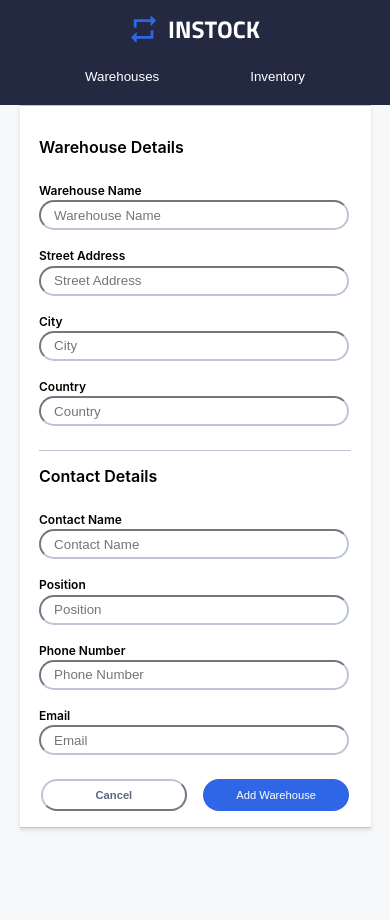
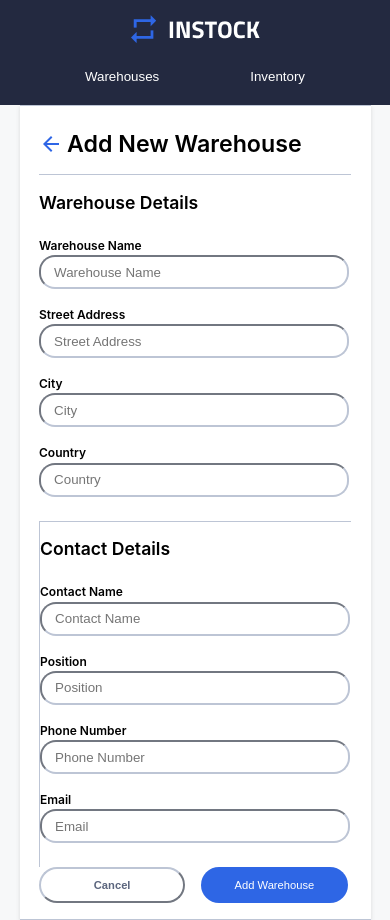
Before and after one commit to AlirezaEntessari/instock, a React (Create React App) app: page /warehouses/add in a window 390 px wide. Before the commit the page ends 844 px from the top, so only its background shows below. Built offline with nearby package versions, Linux system fonts and the light colour scheme.

Commit message:
tablet 100% completed

```diff
--- a/src/components/AddWarehouse/AddWarehouse.js
+++ b/src/components/AddWarehouse/AddWarehouse.js
@@ -1,10 +1,15 @@
 import './AddWarehouse.scss'
+import backarrow from './../../styles/assets/Icons/arrow_back-24px.svg';
 
 function AddWarehouse() {
 
 return (
     <section>
         <div className="containeradd">
+            <div className="containeradd__header">
+                <img src={backarrow} className="containeradd__header--img" alt="back" />
+                <h1>Add New Warehouse</h1>
+            </div>
             <div className="warehouseaddContainer">
                 <div className="warehouseaddContainer__left">
                     <p>Warehouse Details</p>
@@ -44,11 +49,11 @@ return (
                         <input type="text" className="warehouseaddContainer__box" placeholder='   Email'/>
                     </div>
                 </div>
-                <div className='warehouseaddContainer__buttons'>
+            </div>
+            <div className='warehouseaddContainer__buttons'>
                 <button type="submit" value="submit" className="warehouseaddContainer__buttons--white">Cancel</button>
                 <button type="submit" value="submit" className="warehouseaddContainer__buttons--blue">Add Warehouse</button>
                 </div>
-            </div>
         </div>
     </section>
     )
--- a/src/components/AddWarehouse/AddWarehouse.scss
+++ b/src/components/AddWarehouse/AddWarehouse.scss
@@ -9,31 +9,63 @@
     border-bottom: 1px solid $instock-secondary-2;
     background-color: $instock-primary-3;
     box-shadow: 0px 2px 4px rgba(100, 100, 100, 0.2);
+    h1 {
+        margin: 0;
+        font-weight: 600;
+        font-size: 1.45rem;
+        @include tablet {
+            font-size: 1.75rem;
+            @include desktop {
+                font-size: 1.75rem;
+            }
+        }
+    }
+    &__header {
+        width: 80vw;
+        margin: 0 auto 1rem auto;
+        padding-top: 1.5rem;
+        display: flex;
+        flex-direction: row;
+        gap: .25rem;
+    }
     @include tablet {
         border-top: none;
         @include desktop {
-            width: 80vw;
+            width: 85vw;
         }
     }
 }
 
 .warehouseaddContainer {
     width: 80vw;
-    margin: 1rem auto 1rem auto;
+    margin: 1rem auto 0 auto;
     line-height: 120%;
     display: flex;
     flex-direction: column;
+    border-top: 1px solid $instock-secondary-2;
+    @include tablet {
+        width: 80vw;
+        flex-direction: row;
+        gap: 1.5rem;
+        @include desktop {
+            width: 80vw;
+        }
+    }
     p {
         font-weight: 600;
+        font-size: 1.1rem;
         margin-bottom: .5rem;
+        @include tablet {
+            font-size: 1.35rem;
+            @include desktop {
+                font-size: 1.35rem;
+            }
+        }
     }
     h3 {
         font-weight: 600;
-    }
-    @include tablet {
-        width: 85vw;
-        @include desktop {
-            width: 75vw;
+        @include tablet {
+            padding-bottom: .25rem;
         }
     }
     &__left {
@@ -42,42 +74,68 @@
         display: flex;
         flex-direction: column;
         gap: 1rem;
+        @include tablet {
+            width: 40vw;
+            border-bottom: none;
+            gap: 1.5rem;
+        }
     }
     &__right {
         padding-bottom: 1.5rem;
         display: flex;
         flex-direction: column;
+        border-left: 1px solid $instock-secondary-2;
         gap: 1rem;
+        @include tablet {
+            width: 40vw;
+            gap: 1.5rem;
+            padding-left: 1.5rem;
+        }
     }
     &__box {
         height: 1.5rem;
         border-radius: 1rem;
         border-color: $instock-secondary-2;
         width: 77.5vw;
+        height: 1.75rem;
+        @include tablet {
+            width: 97%;
+        }
     }
     &__buttons {
+        width: 80vw;
         display: flex;
         flex-direction: row;
         gap: 1rem;
-        margin: 0 auto 0 auto;
+        margin: 0 auto 1rem auto;
+        @include tablet {
+            justify-content: flex-end;
+            margin-top: 1rem;
+        }
         &--white {
             width: 37.5vw;
-            border-radius: 1rem;
-            height: 2rem;
+            border-radius: 1.25rem;
+            height: 2.25rem;
             color: $instock-secondary;
             border-color: $instock-secondary-2;
             background-color: $instock-primary-3;
             font-weight: 600;
             font-size: .7rem;
+            @include tablet {
+                width: 10vw;
+            }
         }
         &--blue {
             width: 37.5vw;
-            border-radius: 1rem;
-            height: 2rem;
+            border-radius: 1.25rem;
+            height: 2.25rem;
             color: $instock-primary-3;
             border: none;
             background-color: $instock-primary-2;
             font-size: .7rem;
+            @include tablet {
+                width: 17.5vw;
+            }
         }
     }
 }
```
